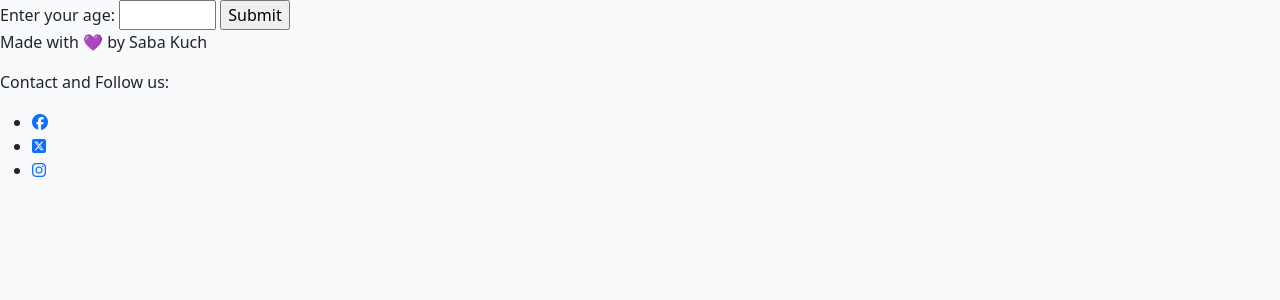
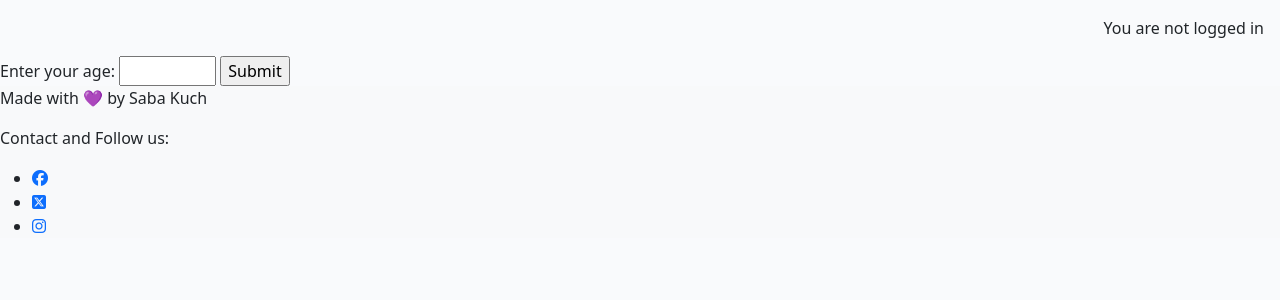
Before and after one commit to zabokaa/vina, a Django app: page / in a window 1280 px wide. Shown: the part 69-369 px from the top of the page. Run offline with Django 4.2, Linux system fonts and the light colour scheme; parts of the project's set-up code (start-up, migrations or seed data) failed here and were passed over; some libraries are stand-ins or nearby versions; some web fonts are replaced.

Commit message:
add logged-in info

```diff
--- a/templates/base.html
+++ b/templates/base.html
@@ -65,7 +65,11 @@
 
     <!-- Body -->
     <main class="flex-shrink-0 main-bg">
-
+        {% if user.is_authenticated %}
+        <p class="text-end m-3">Hola {{ user }} 🍷 you are logged-in </p>
+        {% else %}
+        <p class="text-end m-3">You are not logged in</p>
+        {% endif %}
         {% block content %}
         <!-- Content Goes here -->
         {% endblock content %}
```
